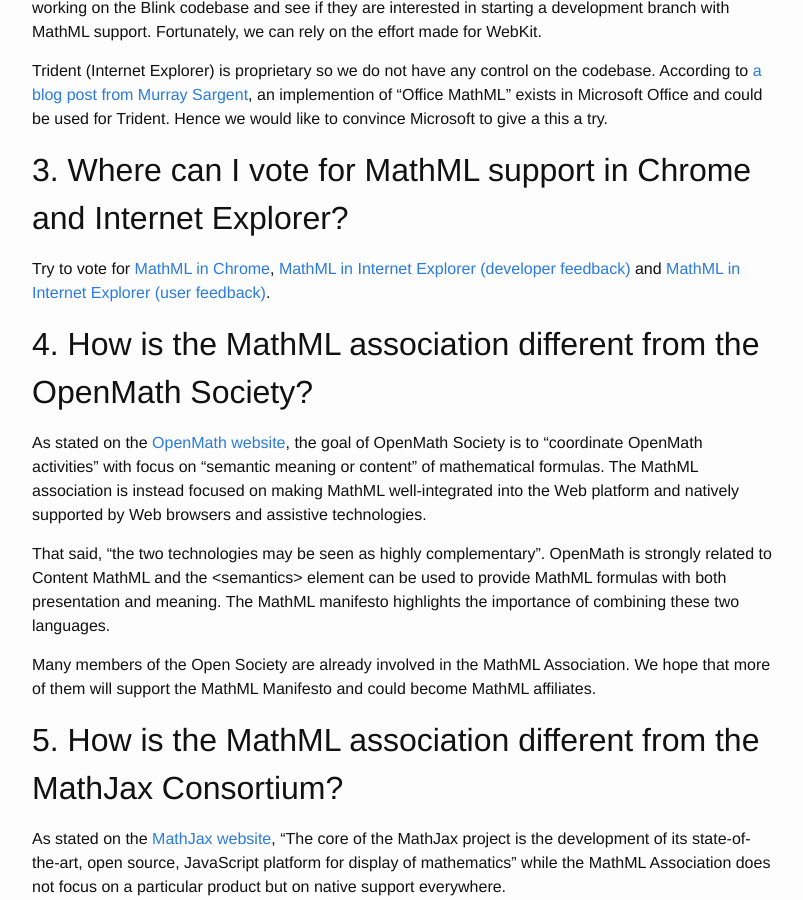
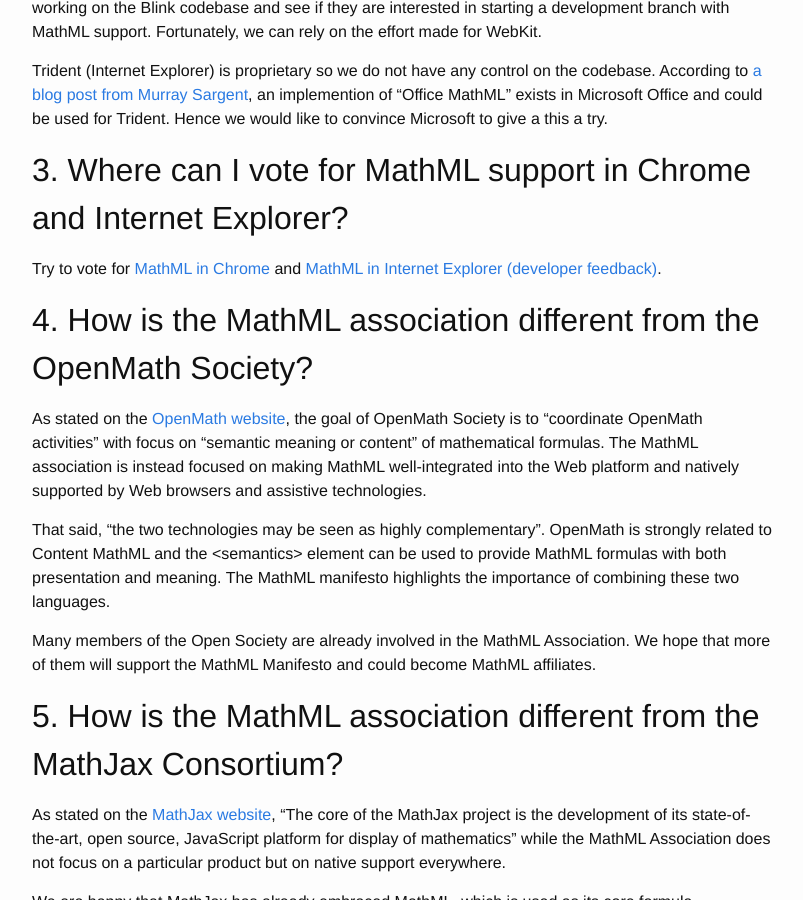
Before and after one commit to MathML/website, a Jekyll site: the page built from faq.md, in a window 1280 px wide and 900 px high, scrolled down 1240 px. Shown: the whole window, without its empty margins (238-1041 px from the left). Built offline with Jekyll 4.4.1, drawn with Linux system fonts in a browser that asks for light colours.

Commit message:
FAQ: remove the link to windows.uservoice.com, which is dead. This was also requested in the past by some IE developer.

```diff
--- a/faq.md
+++ b/faq.md
@@ -46,7 +46,7 @@
 
 ## 3. Where can I vote for MathML support in Chrome and Internet Explorer?
 
-Try to vote for [MathML in Chrome](https://code.google.com/p/chromium/issues/detail?id=152430), [MathML in Internet Explorer (developer feedback)](https://status.modern.ie/mathml) and [MathML in Internet Explorer (user feedback)](https://windows.uservoice.com/forums/265757-windows-feature-suggestions/suggestions/6592643-support-for-html5-s-mathml).
+Try to vote for [MathML in Chrome](https://code.google.com/p/chromium/issues/detail?id=152430) and [MathML in Internet Explorer (developer feedback)](https://status.modern.ie/mathml).
 
 ## 4. How is the MathML association different from the OpenMath Society?
 
```
